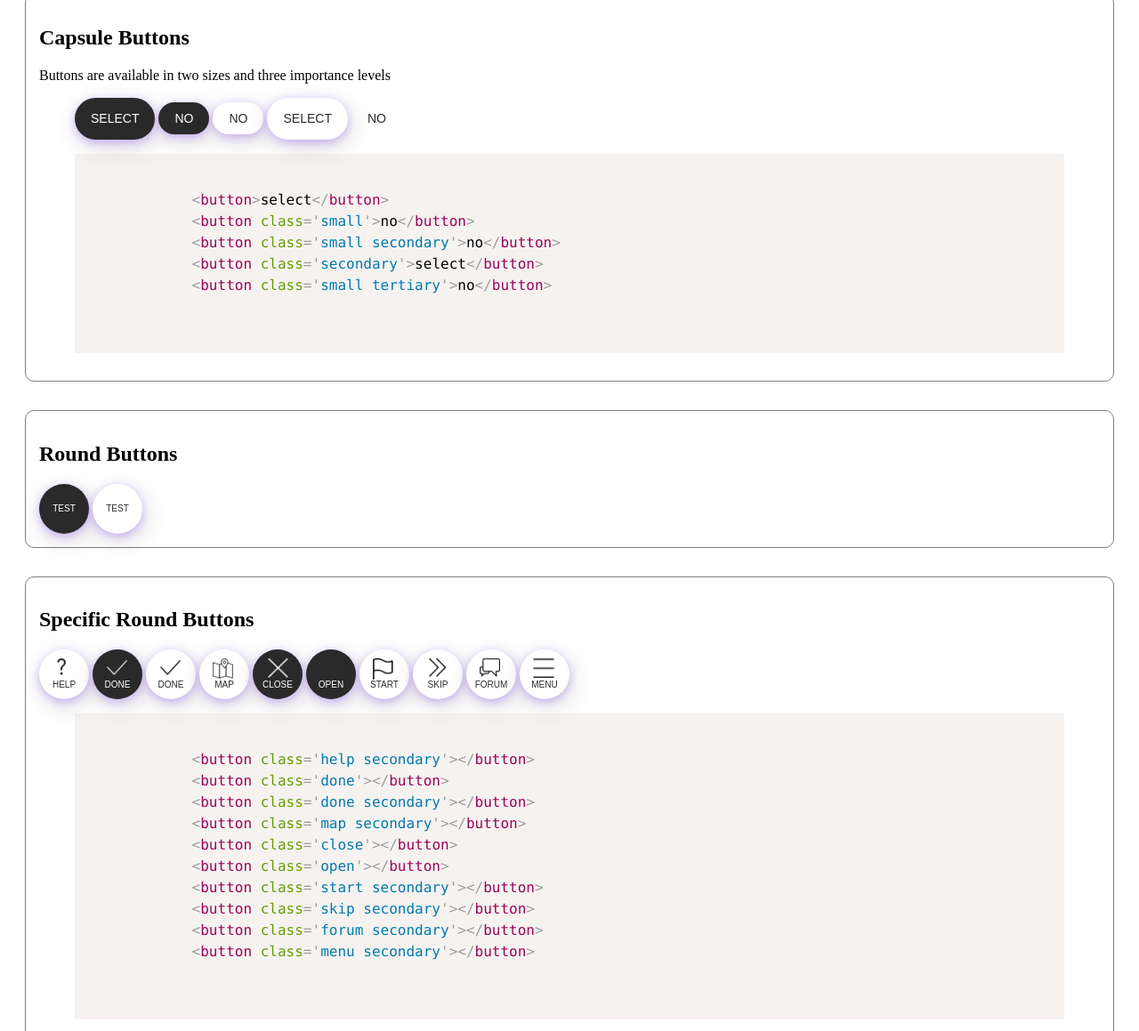
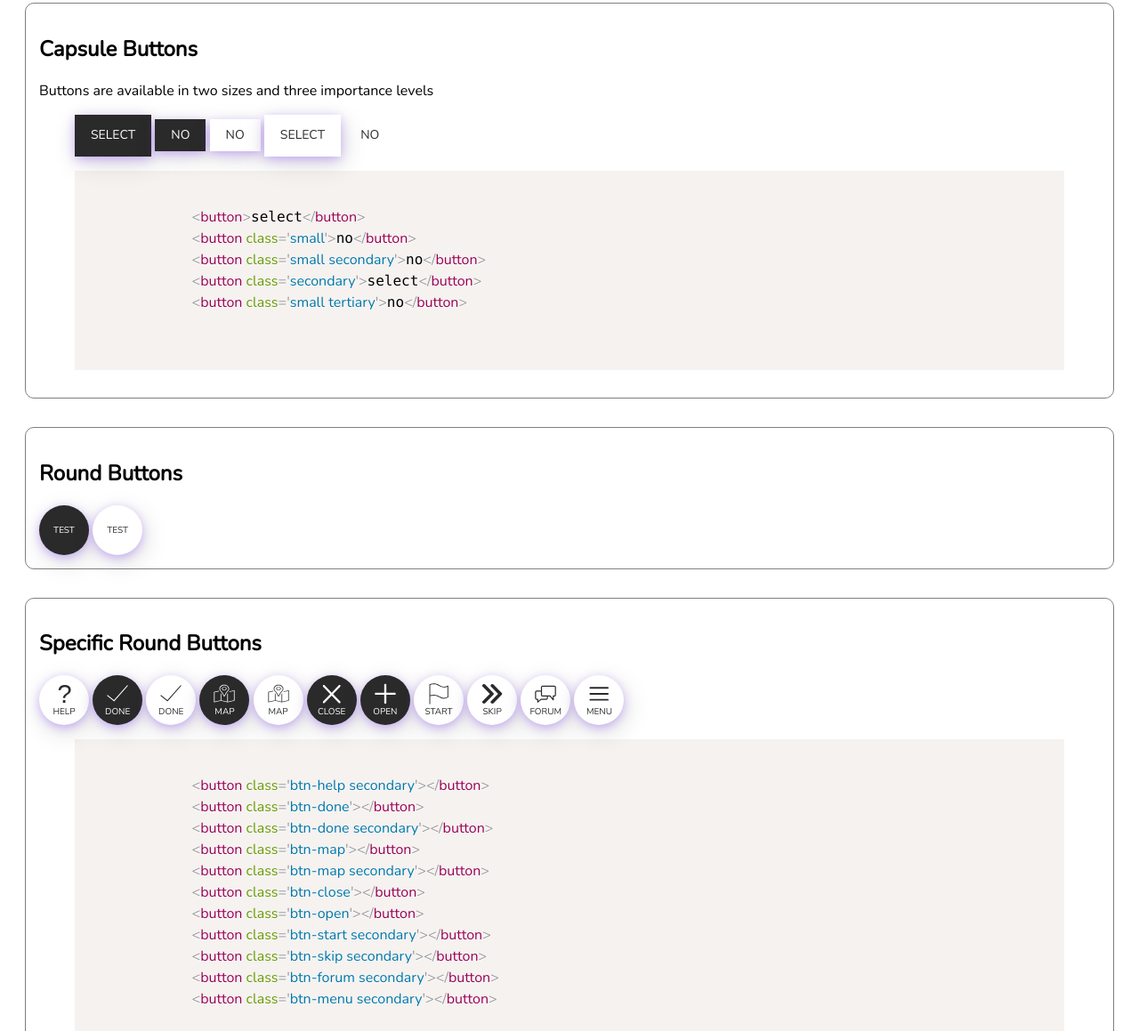
Before and after one commit to chrism-qmul/dali-component-toolkit, a plain HTML site: page index.html in a window 1280 px wide. Shown: the part 149-1308 px from the top of the page at 89% size. Drawn offline with nearby package versions, Linux system fonts and the light colour scheme.

Commit message:
Changes to avoid lots of licencing issues - Font is a similar looking font with more permissive licence - Icons are similar or custom icons with more permissive or no licence
Other optimisations to reduce size of stylesheet

```diff
--- a/index.html
+++ b/index.html
@@ -53,29 +53,31 @@ section {
 
     <section>
       <h2>Specific Round Buttons</h2>
-      <button class='help secondary'></button>
-      <button class='done'></button>
-      <button class='done secondary'></button>
-      <button class='map secondary'></button>
-      <button class='close'></button>
-      <button class='open'></button>
-      <button class='start secondary'></button>
-      <button class='skip secondary'></button>
-      <button class='forum secondary'></button>
-      <button class='menu secondary'></button>
+      <button class='btn-help secondary'></button>
+      <button class='btn-done'></button>
+      <button class='btn-done secondary'></button>
+      <button class='btn-map'></button>
+      <button class='btn-map secondary'></button>
+      <button class='btn-close'></button>
+      <button class='btn-open'></button>
+      <button class='btn-start secondary'></button>
+      <button class='btn-skip secondary'></button>
+      <button class='btn-forum secondary'></button>
+      <button class='btn-menu secondary'></button>
       <figure>
         <pre>
           <code class="language-markup">
-            &lt;button class='help secondary'&gt;&lt;/button&gt;
-            &lt;button class='done'&gt;&lt;/button&gt;
-            &lt;button class='done secondary'&gt;&lt;/button&gt;
-            &lt;button class='map secondary'&gt;&lt;/button&gt;
-            &lt;button class='close'&gt;&lt;/button&gt;
-            &lt;button class='open'&gt;&lt;/button&gt;
-            &lt;button class='start secondary'&gt;&lt;/button&gt;
-            &lt;button class='skip secondary'&gt;&lt;/button&gt;
-            &lt;button class='forum secondary'&gt;&lt;/button&gt;
-            &lt;button class='menu secondary'&gt;&lt;/button&gt;
+            &lt;button class='btn-help secondary'&gt;&lt;/button&gt;
+            &lt;button class='btn-done'&gt;&lt;/button&gt;
+            &lt;button class='btn-done secondary'&gt;&lt;/button&gt;
+            &lt;button class='btn-map'&gt;&lt;/button&gt;
+            &lt;button class='btn-map secondary'&gt;&lt;/button&gt;
+            &lt;button class='btn-close'&gt;&lt;/button&gt;
+            &lt;button class='btn-open'&gt;&lt;/button&gt;
+            &lt;button class='btn-start secondary'&gt;&lt;/button&gt;
+            &lt;button class='btn-skip secondary'&gt;&lt;/button&gt;
+            &lt;button class='btn-forum secondary'&gt;&lt;/button&gt;
+            &lt;button class='btn-menu secondary'&gt;&lt;/button&gt;
           </code>
         </pre>
       </figure>
@@ -167,6 +169,7 @@ section {
         </p>
       </form>
     </section>
+    <div style='width:46px;height:63px;border:1px solid black;background-color:red;-webkit-mask-image:url(map_web.svg);mask-image:url(map_web.svg);mask-size:contain;mask-repeat:no-repeat;'></div>
 
     <script src="//cdnjs.cloudflare.com/ajax/libs/less.js/3.11.1/less.min.js" ></script>
     <script src="https://unpkg.com/prismjs@1.20.0/components/prism-core.min.js"></script>
--- a/styles.less
+++ b/styles.less
@@ -1,3 +1,5 @@
+@import url('https://fonts.googleapis.com/css2?family=Nunito&display=swap');
+
 @warning: #f97291;
 @warning-hint:#e6a6ae;
 @success: #6ce8b0;
@@ -5,15 +7,27 @@
 @primary: #2a2a2a;
 @call-out: #8642fe;
 @secondary: #fff;
+@special-buttons: help, done, map, close, open, start, skip, forum, menu;
 
 * {
 	outline:none;
+	font-family: 'Nunito', sans-serif;
 }
 
 .hide() {
 	opacity:0;
 	width:0;
 	height:0;
+}
+
+.colorized-svg-background(@background-color, @image) {
+	background-color:@background-color;
+	mask-image: @image;
+	-webkit-mask-image: $mask-image;
+	mask-repeat: no-repeat;
+	-webkit-mask-repeat: $mask-repeat;
+	mask-size:contain;
+	-webkit-mask-size: $mask-size;
 }
 
 .user-select(@userselect) {
@@ -40,7 +54,7 @@ a.btn {
 	font-size: 14px;
 	line-height: 14px;
 	padding: 11px 18px;
-	border-radius: 23.5px;
+	border-radius: $height / 2;
 	text-decoration:none;
 	background: @primary;
 	color: @secondary;
@@ -55,9 +69,6 @@ a.btn {
 		background: @secondary;
 		color: @primary;
 
-		&::before {
-			filter:invert(1);
-		}
 	}
 
 	&.tertiary {
@@ -67,16 +78,7 @@ a.btn {
 		box-shadow:none;
 	}
 
-	&.round,
-       	&.help,
-	&.done,
-	&.map,
-	&.close,
-	&.open,
-	&.start,
-	&.skip,
-	&.forum,
-	&.menu {
+	&.round {
 		position:relative;
 		padding:0px;
 		font-size:10px;
@@ -87,51 +89,31 @@ a.btn {
 		&::before {
 			position:absolute;
 			display:inline-block;
-			top:10px;
-			left:15px;
+			top:9px;
+			left:16px;
 		}
 		&::after {
 			display:inline-block;
-			padding-top:23px;
+			padding-top:25px;
 		}
 	}
 
-	&.help {
-		&::after { content: "HELP"; }
-		&::before { left:20px; content:data-uri('assets/help.png'); }
-	}
-	&.done {
-		&::after { content: "DONE"; }
-		&::before { top:12px; left:16px;content:data-uri('assets/done.png'); }
-	}
-	&.map {
-		&::after { content: "MAP"; }
-		&::before { content:data-uri('assets/map.png'); }
-	}
-	&.close {
-		&::after { content: "CLOSE"; }
-		&::before { left:17px; content:data-uri('assets/close.png'); }
-	}
-	&.open {
-		&::after { content: "OPEN"; }
-		&::before { content:data-uri('assets/open.png'); }
-	}
-	&.start {
-		&::after { content: "START"; }
-		&::before { content:data-uri('assets/start.png'); }
-	}
-	&.skip {
-		&::after { content: "SKIP"; }
-		&::before { left:18px; content:data-uri('assets/skip.png'); }
-	}
-	&.forum {
-		&::after { content: "FORUM"; }
-		&::before { content:data-uri('assets/forum.png'); }
-	}
-	&.menu {
-		&::after { content: "MENU"; }
-		&::before { content:data-uri('assets/menu.png'); }
-	}
+	each(@special-buttons, {
+		&.btn-@{value} {
+			.round();
+			&::after { content: "@{value}"; }
+			&::before {
+				content: " ";
+				display:block;
+				width:24px;
+				height:24px;
+				.colorized-svg-background(@secondary, data-uri('image/svg+xml;charset=UTF-8',"assets/btn/@{value}.svg"));
+			}
+			&.secondary::before {
+				background-color:@primary;
+			}
+		}
+	});
 }
 
 
@@ -142,7 +124,7 @@ label.switch {
 		display:inline-block;
 		width: 51px;
 		height: 31px;
-		border-radius: 15.5px;
+		border-radius: $height / 2;
 		background-color:#eee;
 		transition: .4s;
 	}
@@ -201,7 +183,7 @@ label.checkbox {
 		.user-select(none);
 		display:inline-block;
 		width: 36px;
-		height: 36px;
+		height: $width;
 		text-align:center;
 		border-radius: 8px;
 		box-shadow: 3px 8px 29px 0 rgba(0, 0, 0, 0.14), 0 3px 15px -6px rgba(134, 66, 254, 0.42);
```
Also changed, not shown: assets/btn/close.svg (added), assets/btn/done.svg (added), assets/btn/forum.svg (added), assets/btn/help.svg (added), assets/btn/map.svg (added), assets/btn/menu.svg (added), assets/btn/open.svg (added), assets/btn/skip.svg (added), assets/btn/start.svg (added), assets/close.png (deleted), assets/done.png (deleted), assets/forum.png (deleted), assets/help.png (deleted), assets/map.png (deleted), 3 more files.
